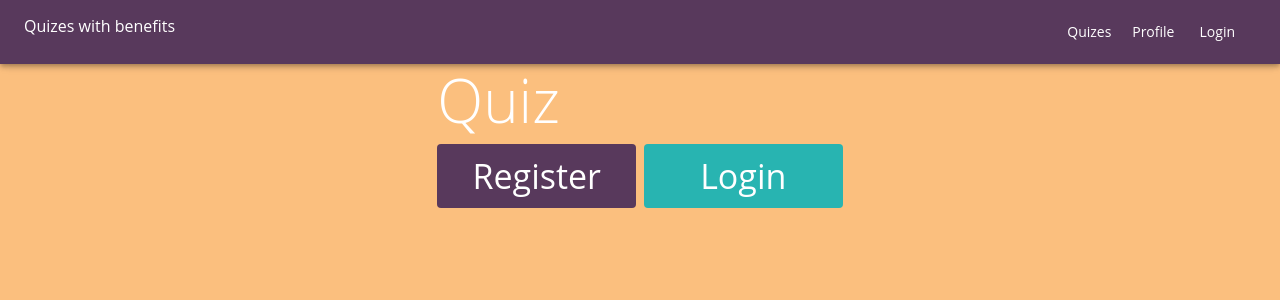
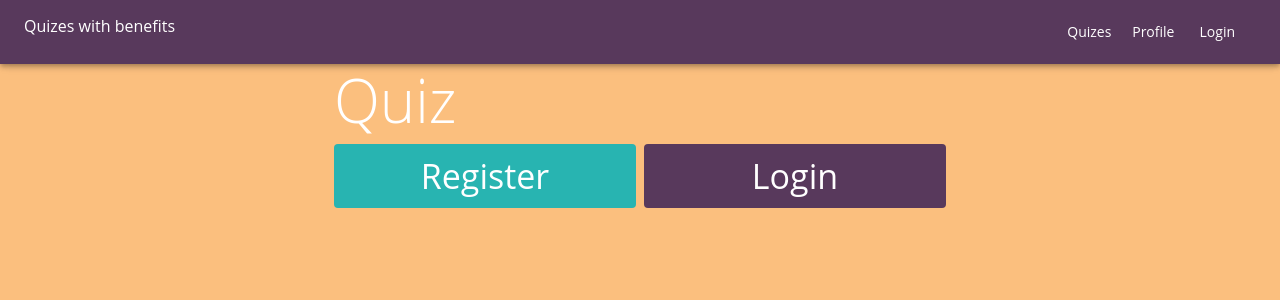
Before and after one commit to johlin5/DH2643, a React app in the folder project/client/: page / in a window 1280 px wide. Shown: the top 300 px of the page. Built offline with nearby package versions, Linux system fonts and the light colour scheme.

Commit message:
added account atom

```diff
--- a/project/client/package.json
+++ b/project/client/package.json
@@ -47,6 +47,7 @@
     "react": "^17.0.2",
     "react-dom": "^17.0.2",
     "react-router-dom": "^5.3.0",
+    "recoil": "^0.4.1",
     "typescript": "^4.4.3"
   }
 }
--- a/project/client/src/index.tsx
+++ b/project/client/src/index.tsx
@@ -1,5 +1,11 @@
 import "./styles";
 import App from "./app/App";
 import { render } from "react-dom";
+import { RecoilRoot } from "recoil";
 
-render(<App />, document.getElementById("root"));
+render(
+  <RecoilRoot>
+    <App />
+  </RecoilRoot>,
+  document.getElementById("root")
+);
--- a/project/client/src/views/Landing.tsx
+++ b/project/client/src/views/Landing.tsx
@@ -23,19 +23,19 @@ const Landing: React.FC = () => {
       <div className={classes.root}>
         <Container>
           <Grid container spacing={1}>
-            <Grid item xs={4}></Grid>
-            <Grid item xs={4}>
+            <Grid item xs={3}></Grid>
+            <Grid item xs={6}>
               <Typography variant="h2">Quiz</Typography>
             </Grid>
-            <Grid item xs={4}></Grid>
-            <Grid item xs={4}></Grid>
-            <Grid item xs={2}>
-              <PrimaryButton text="Register" color={PURPLE} height="64px" />
+            <Grid item xs={3}></Grid>
+            <Grid item xs={3}></Grid>
+            <Grid item xs={3}>
+              <PrimaryButton text="Register" color={TURQUOISE} height="64px" />
             </Grid>
-            <Grid item xs={2}>
-              <PrimaryButton text="Login" color={TURQUOISE} height="64px" />
+            <Grid item xs={3}>
+              <PrimaryButton text="Login" color={PURPLE} height="64px" />
             </Grid>
-            <Grid item xs={4}></Grid>
+            <Grid item xs={3}></Grid>
           </Grid>
         </Container>
       </div>
```
Also changed, not shown: project/client/src/atoms/account.ts (added, +7 -0 lines), project/client/src/components/PrimaryButton.tsx (+6 -1 lines), project/client/.eslintrc.js, 1 other file (tests, documents, lock files or other folders).
